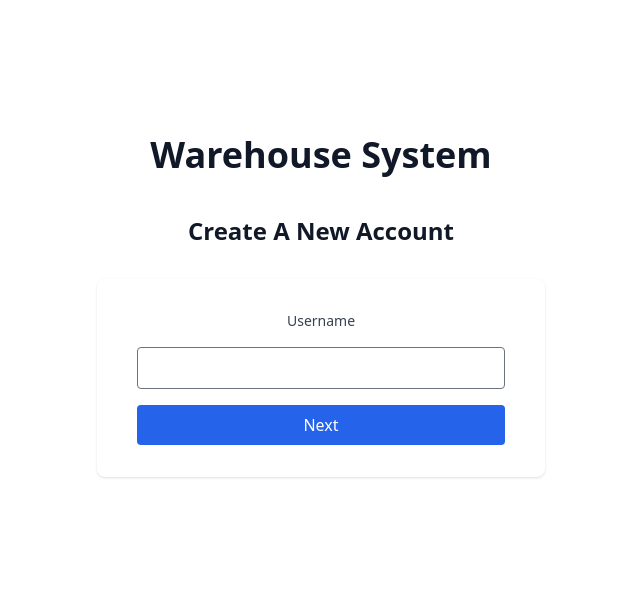
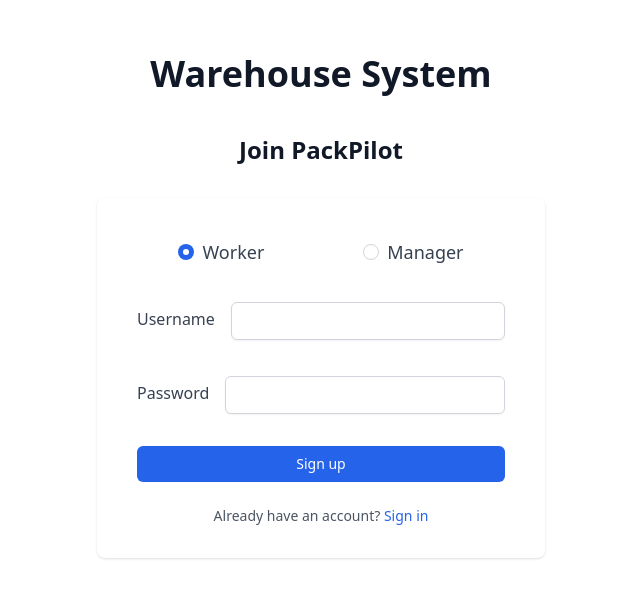
Before and after one commit to RuxinMa/packpilot, a React (Vite) app: page /register in a window 1280 px wide. Shown: the part 126-724 px from the top of the page, without its empty margins (319-959 px from the left). Built offline with nearby package versions, Linux system fonts and the light colour scheme.

Commit message:
register 2.0

```diff
--- a/package.json
+++ b/package.json
@@ -10,6 +10,7 @@
     "preview": "vite preview"
   },
   "dependencies": {
+    "lucide-react": "^0.508.0",
     "react": "^19.0.0",
     "react-dom": "^19.0.0",
     "react-router-dom": "^7.5.0"
--- a/src/components/auth/LoginForm.tsx
+++ b/src/components/auth/LoginForm.tsx
@@ -1,5 +1,6 @@
 import React, { useState } from 'react';
 import Button from '../common/Button';
+import { Eye, EyeOff } from 'lucide-react';
 
 interface LoginFormProps {
   onSubmit: (username: string, password: string, role: 'manager' | 'worker') => void;
@@ -11,6 +12,7 @@
   const [username, setUsername] = useState('');
   const [password, setPassword] = useState('');
   const [role, setRole] = useState<'manager' | 'worker'>('worker');
+  const [showPassword, setShowPassword] = useState(false);
 
   const handleSubmit = (e: React.FormEvent) => {
     e.preventDefault();
@@ -77,22 +79,29 @@
         </div>
       </div>
 
+
       <div className='flex justify-around gap-4 items-center'>
-        <label htmlFor="password" className="block font-medium text-gray-700">
-          Password
-        </label>
-        <div className="mt-1 flex-1">
+        <label htmlFor="password" className="block font-medium text-gray-700">Password</label>
+        <div className="mt-1 flex-1 relative">
           <input
             id="password"
             name="password"
-            type="password"
+            type={showPassword ? 'text' : 'password'}
             required
             value={password}
             onChange={(e) => setPassword(e.target.value)}
             className="appearance-none block w-full px-3 py-2 border border-gray-300 rounded-md shadow-sm placeholder-gray-400 focus:outline-none focus:ring-blue-500 focus:border-blue-500 sm:text-sm"
           />
+          <button
+            type="button"
+            className="absolute right-2 top-2 text-gray-600 hover:text-gray-800"
+            onClick={() => setShowPassword(!showPassword)}
+          >
+            {showPassword ? <EyeOff size={18} /> : <Eye size={18} />}
+          </button>
         </div>
       </div>
+
 
       <div>
         <Button
--- a/src/components/auth/RegisterForm.tsx
+++ b/src/components/auth/RegisterForm.tsx
@@ -1,8 +1,10 @@
+import React, { useState } from 'react';
+import Button from '../common/Button';
+
 interface RegisterFormProps {
   onSubmit: (
     username: string,
     password: string,
-    confirmPassword: string,
     role: 'manager' | 'worker'
   ) => void;
   isLoading: boolean;
@@ -10,11 +12,17 @@
 }
 
 const RegisterForm: React.FC<RegisterFormProps> = ({ onSubmit, isLoading, error }) => {
+  const [username, setUsername] = useState('');
+  const [password, setPassword] = useState('');
+  const [role, setRole] = useState<'manager' | 'worker'>('worker');
 
-  const handleSubmit = () => {};
+  const handleSubmit = (e: React.FormEvent) => {
+    e.preventDefault();
+    onSubmit(username, password, role);
+  };
 
   return (
-    <form className="space-y-6" onSubmit={handleSubmit}>
+    <form className="space-y-8" onSubmit={handleSubmit}>
       {error && (
         <div className="rounded-md bg-red-50 p-4">
           <div className="flex">
@@ -25,8 +33,79 @@
         </div>
       )}
 
-      {/* Todo: register form cotent */}
+      <div className="mt-2 flex space-x-4 justify-around">
+        <div className="flex items-center">
+          <input
+            id="worker"
+            name="role"
+            type="radio"
+            checked={role === 'worker'}
+            onChange={() => setRole('worker')}
+            className="focus:ring-blue-500 h-4 w-4 text-blue-600 border-gray-300"
+          />
+          <label htmlFor="worker" className="ml-2 block text-lg text-gray-700">
+            Worker
+          </label>
+        </div>
+        <div className="flex items-center">
+          <input
+            id="manager"
+            name="role"
+            type="radio"
+            checked={role === 'manager'}
+            onChange={() => setRole('manager')}
+            className="focus:ring-blue-500 h-4 w-4 text-blue-600 border-gray-300"
+          />
+          <label htmlFor="manager" className="ml-2 block text-lg text-gray-700">
+            Manager
+          </label>
+        </div>
+      </div>
 
+      <div className="flex justify-around gap-4 items-center">
+        <label htmlFor="username" className="block font-medium text-gray-700">
+          Username
+        </label>
+        <div className="mt-1 flex-1">
+          <input
+            id="username"
+            name="username"
+            type="text"
+            required
+            value={username}
+            onChange={(e) => setUsername(e.target.value)}
+            className="appearance-none block w-full px-3 py-2 border border-gray-300 rounded-md shadow-sm placeholder-gray-400 focus:outline-none focus:ring-blue-500 focus:border-blue-500 sm:text-sm"
+          />
+        </div>
+      </div>
+
+      <div className="flex justify-around gap-4 items-center">
+        <label htmlFor="password" className="block font-medium text-gray-700">
+          Password
+        </label>
+        <div className="mt-1 flex-1">
+          <input
+            id="password"
+            name="password"
+            type="text"
+            required
+            value={password}
+            onChange={(e) => setPassword(e.target.value)}
+            className="appearance-none block w-full px-3 py-2 border border-gray-300 rounded-md shadow-sm placeholder-gray-400 focus:outline-none focus:ring-blue-500 focus:border-blue-500 sm:text-sm"
+          />
+        </div>
+      </div>
+
+      <div>
+        <Button
+          type="submit"
+          isLoading={isLoading}
+          fullWidth
+          variant="primary"
+        >
+          {isLoading ? 'Signing up...' : 'Sign up'}
+        </Button>
+      </div>
     </form>
   );
 };
--- a/src/pages/auth/LoginPage.tsx
+++ b/src/pages/auth/LoginPage.tsx
@@ -46,19 +46,15 @@
             error={error}
           />
 
-          <div className="mt-4">
-            <Link to="/register">
-              <button
-                type="button"
-                className="w-full bg-blue-600 text-white py-2 rounded hover:bg-blue-700"
-              >
-                Register
-              </button>
+
+          <div className="mt-6 text-center text-sm text-gray-600">
+            Don’t have an account?{' '}
+            <Link to="/register" className="font-medium text-blue-600 hover:text-blue-500">
+              Sign up
             </Link>
           </div>
 
 
-          {/* Todo: implement redirect to register page */}
 
         </div>
       </div>
@@ -66,4 +62,4 @@
   );
 };
 
-export default LoginPage;
+export default LoginPage
--- a/src/pages/auth/RegisterPage.tsx
+++ b/src/pages/auth/RegisterPage.tsx
@@ -1,31 +1,26 @@
 import React, { useState } from 'react';
+import { Link } from 'react-router-dom';
+import RegisterForm from '../../components/auth/RegisterForm';
 
 const RegisterPage: React.FC = () => {
   const [isLoading, setIsLoading] = useState(false);
   const [error, setError] = useState<string | null>(null);
-  const [step, setStep] = useState(1);
-  const [isRegistered, setIsRegistered] = useState(false);
 
-  const [username, setUsername] = useState('');
-  const [password, setPassword] = useState('');
-  const [confirmPassword, setConfirmPassword] = useState('');
-  const [role, setRole] = useState<'manager' | 'worker'>('manager');
-
-  const handleRegister = async (e: React.FormEvent) => {
-    e.preventDefault();
+  const handleRegister = async (
+    username: string,
+    password: string,
+    role: 'manager' | 'worker'
+  ) => {
     setIsLoading(true);
     setError(null);
 
     try {
-      console.log('Registration attempt:', { username, password, confirmPassword, role });
-
-      await new Promise(resolve => setTimeout(resolve, 1000)); // 模拟请求
-
-      console.log('Registration successful');
-      setIsRegistered(true); // 注册成功后切换页面
+      console.log('Register attempt:', { username, password, role });
+      await new Promise(resolve => setTimeout(resolve, 1000));
+      console.log('Register successful');
     } catch (err) {
-      setError('Registration failed. Please try again.');
-      console.error('Registration error:', err);
+      setError('Failed to create account');
+      console.error('Register error:', err);
     } finally {
       setIsLoading(false);
     }
@@ -35,87 +30,23 @@
     <div className="min-h-screen flex flex-col justify-center space-y-8 sm:px-6 lg:px-8">
       <div className="sm:mx-auto sm:w-full sm:max-w-md">
         <h1 className="mb-10 text-center text-4xl font-extrabold text-gray-900">Warehouse System</h1>
-        <h2 className="text-center text-2xl font-bold text-gray-900">
-          Create A New Account
-        </h2>
+        <h2 className="text-center text-2xl font-bold text-gray-900">Join PackPilot</h2>
       </div>
 
       <div className="sm:mx-auto sm:w-full sm:max-w-md">
         <div className="bg-white py-8 px-4 shadow sm:rounded-lg sm:px-10">
-          {!isRegistered ? (
-            <form onSubmit={handleRegister} className="space-y-4">
-              {step === 1 && (
-                <>
-                  <label className="block text-sm font-medium text-gray-700">Username</label>
-                  <input
-                    type="text"
-                    value={username}
-                    onChange={(e) => setUsername(e.target.value)}
-                    className="w-full border rounded px-3 py-2"
-                    required
-                  />
-                  <button
-                    type="button"
-                    onClick={() => setStep(2)}
-                    className="mt-4 w-full bg-blue-600 text-white hover:bg-blue-700 py-2 rounded"
-                  >
-                    Next
-                  </button>
-                </>
-              )}
+          <RegisterForm
+            onSubmit={handleRegister}
+            isLoading={isLoading}
+            error={error}
+          />
 
-              {step === 2 && (
-                <>
-                  <label className="block text-sm font-medium text-gray-700">Password</label>
-                  <input
-                    type="text"
-                    value={password}
-                    onChange={(e) => setPassword(e.target.value)}
-                    className="w-full border rounded px-3 py-2"
-                    required
-                  />
-
-                  <label className="block text-sm font-medium text-gray-700">Confirm Password</label>
-                  <input
-                    type="text"
-                    value={confirmPassword}
-                    onChange={(e) => setConfirmPassword(e.target.value)}
-                    className="w-full border rounded px-3 py-2"
-                    required
-                  />
-
-                  <label className="block text-sm font-medium text-gray-700">Role</label>
-                  <select
-                    value={role}
-                    onChange={(e) => setRole(e.target.value as 'manager' | 'worker')}
-                    className="w-full border rounded px-3 py-2"
-                  >
-                    <option value="manager">Manager</option>
-                    <option value="worker">Worker</option>
-                  </select>
-
-                  <button
-                    type="submit"
-                    className="mt-4 w-full bg-green-600 text-white hover:bg-green-700 py-2 rounded"
-                    disabled={isLoading}
-                  >
-                    {isLoading ? 'Registering...' : 'Register'}
-                  </button>
-
-                  {error && <p className="text-red-500 text-sm mt-2">{error}</p>}
-                </>
-              )}
-            </form>
-          ) : (
-            <div className="text-center space-y-4">
-              <p className="text-green-600 text-lg font-medium">Registration successful!</p>
-              <a href="/login">
-                <button className="w-full bg-blue-600 text-white py-2 rounded hover:bg-blue-700">
-                  Go to Login
-                </button>
-              </a>
-            </div>
-          )}
+          <div className="mt-6 text-center text-sm text-gray-600">
+            Already have an account?{' '}
+            <Link to="/login" className="font-medium text-blue-600 hover:text-blue-500">
+              Sign in
+            </Link>
+          </div>
         </div>
       </div>
     </div>
```
Also changed, not shown: 1 other file (tests, documents, lock files or other folders).
